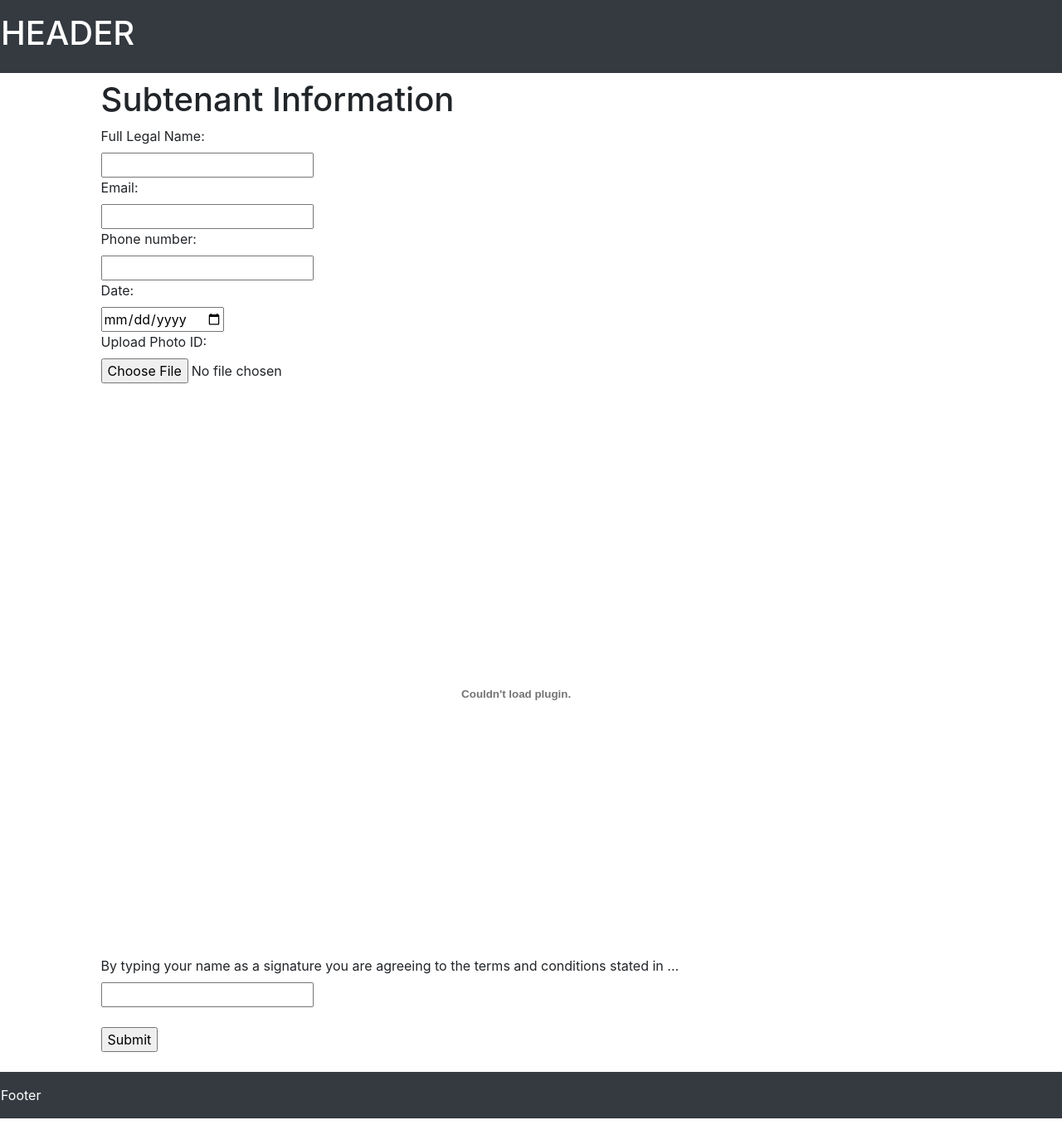
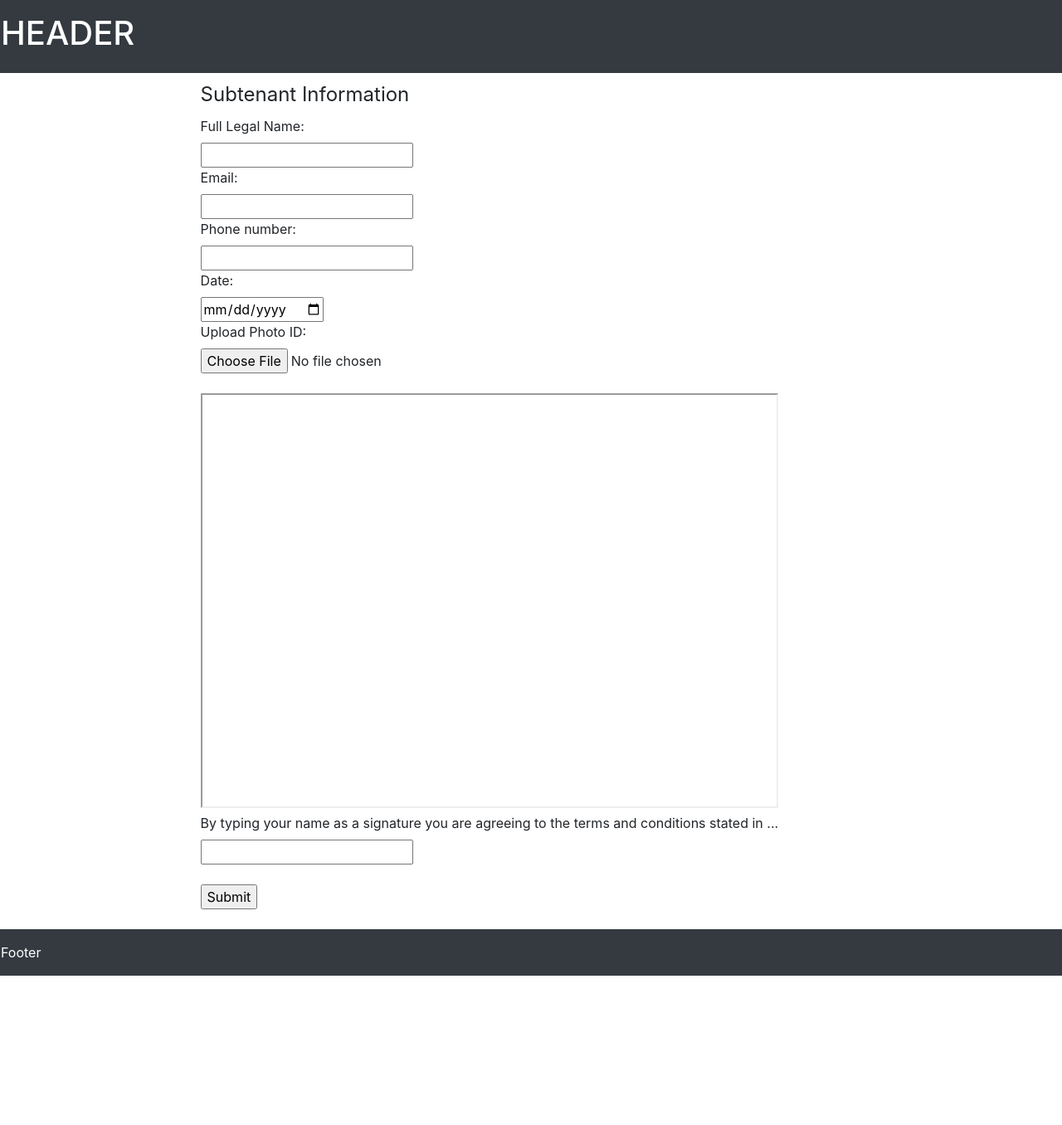
Before and after one commit to tuanla074/UniversitySublet, a Django app: page /sublets/1/subtenantInfo/ in a window 1280 px wide. Shown: the whole page at 83% size. After the commit the page ends 1176 px from the top, so only its background shows below. Run offline with Django 3.2, Linux system fonts and the light colour scheme; some libraries are stand-ins or nearby versions.

Commit message:
Committing most recent changes before, pulling from master branch and pushing to Secondary-branch.

```diff
--- a/sublets/templates/sublets/subtenantInfo.html
+++ b/sublets/templates/sublets/subtenantInfo.html
@@ -2,9 +2,12 @@
 
 {% block main_content %}
 
-    <form action="LOCATION WE WOULD LIKE TO SEND THE DATA">
-        <h1>Subtenant Information</h1>
-            <label for="fullName">Full Legal Name:</label><br>
+<div style="padding:60px"></div>
+
+<form action="LOCATION WE WOULD LIKE TO SEND THE DATA">
+        <fieldset>
+        <legend>Subtenant Information</legend>
+        <label for="fullName">Full Legal Name:</label><br>
             <input type="text" id="fullName" name="fullname"/><br>
             <label for="email">Email:</label><br>
             <input type="email" id="email" name="email"/><br>
@@ -14,12 +17,12 @@
             <input type="date" id="date" name="date"/><br>
             <label for="photoId">Upload Photo ID:</label><br>
             <input type="file" id="photoId" name="photoId"><br><br>
-            <div style="padding:20px"></div>
-            <embed type="application/pdf" src="Generic_Sublet_Agreement_11th.pdf"
-                   style="width:100%; height:620px">
+            <iframe src="Generic_Sublet_Agreement_11th.pdf" style="width:100%; height:500px">
+            </iframe><br>
             <label for="signature">By typing your name as a signature you are
                 agreeing to the terms and conditions stated in ...</label><br>
             <input type="text" id="signature" name="signature"><br>
             <br><input type="submit" value="Submit"><br><br>
-    </form>
+        </fieldset>
+</form>
 {% endblock %}
--- a/sublets/urls.py
+++ b/sublets/urls.py
@@ -8,5 +8,7 @@ urlpatterns = [
     path('', views.index, name="index"),
     path('<int:listing_id>/', views.details, name="details"),
     path('<int:listing_id>/subtenantInfo/', views.subtenantInfo, name="subtenantInfo"),
+    path('int:listing_id/subtenantInfo/Generic_Sublet_Agreement_11th.pdf', views.pdf_view,
+         name="Generic_Sublet_Agreement_11th.pdf"),
 
 ]
--- a/sublets/views.py
+++ b/sublets/views.py
@@ -2,6 +2,8 @@ from django.shortcuts import render, get_object_or_404
 
 # Create your views here.
 from sublets.models import SubletListing
+
+from django.http import HttpResponse
 
 
 def index(request):
@@ -22,3 +24,11 @@ def details(request, listing_id):
 
 def subtenantInfo(request, listing_id):
     return render(request, 'sublets/subtenantInfo.html')
+
+
+def pdf_view(request, listing_id):
+    with open('templates/Generic_Sublet_Agreement_11th.pdf', 'rb') as pdf:
+        response = HttpResponse(pdf.read(), mimetype='application/pdf')
+        response['Content-Disposition'] = 'inline;filename=some_file.pdf'
+        return response
+    pdf.closed
```
